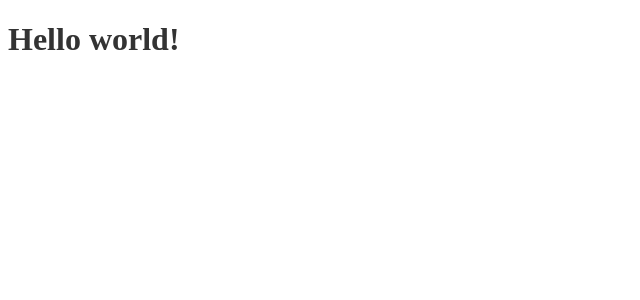
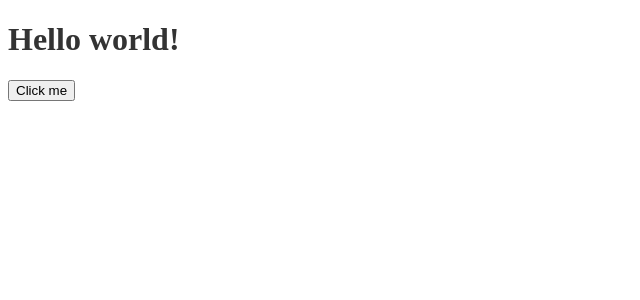
Before and after one commit to adrian2x/north-star, a React (Vite) app: page / in a window 1280 px wide. Shown: the top 300 px of the page, without its empty margins (0-640 px from the left). Built offline with nearby package versions, Linux system fonts and the light colour scheme.

Commit message:
add Button component

```diff
--- a/src/app/components/Main.tsx
+++ b/src/app/components/Main.tsx
@@ -1,10 +1,12 @@
 import * as React from "react";
+import { Button } from "./button/Button";
 
 export class Main extends React.PureComponent<{}> {
   render() {
     return (
       <div>
         <h1>Hello world!</h1>
+        <Button>Click me</Button>
       </div>
     );
   }
--- /dev/null
+++ b/src/app/components/button/Button.tsx
@@ -0,0 +1,42 @@
+import * as React from "react";
+import { PureComponent } from "react";
+import clsx from "clsx";
+
+export interface ButtonProps {
+  /** The type of button */
+  className?: "btn-primary" | "btn-link" | "btn-clear" | string;
+  /** Buttons can have multiple sizes like `sm`, `lg` or `block` for a full-width */
+  size?: "sm" | "lg" | "block";
+  /** Button states indicate something has happened */
+  state?: "success" | "error";
+  /** Set `active` as true for active button state */
+  active?: boolean;
+  /** Disables button states and interactions */
+  disabled?: boolean;
+  /** Contents of the buttons */
+  children?: React.ReactNode;
+}
+
+/**
+ * Wraps and html `button` element.
+ */
+export class Button extends PureComponent<ButtonProps, {}> {
+  static defaultProps = {
+    disabled: false,
+  };
+
+  render() {
+    const { props } = this;
+    const classList = clsx("btn", props.className, {
+      [`btn-${props.size}`]: props.size,
+      [`btn-${props.state}`]: props.state,
+      active: props.active,
+      disabled: props.disabled,
+    });
+    return (
+      <button className={classList} disabled={props.disabled}>
+        {props.children}
+      </button>
+    );
+  }
+}
```
